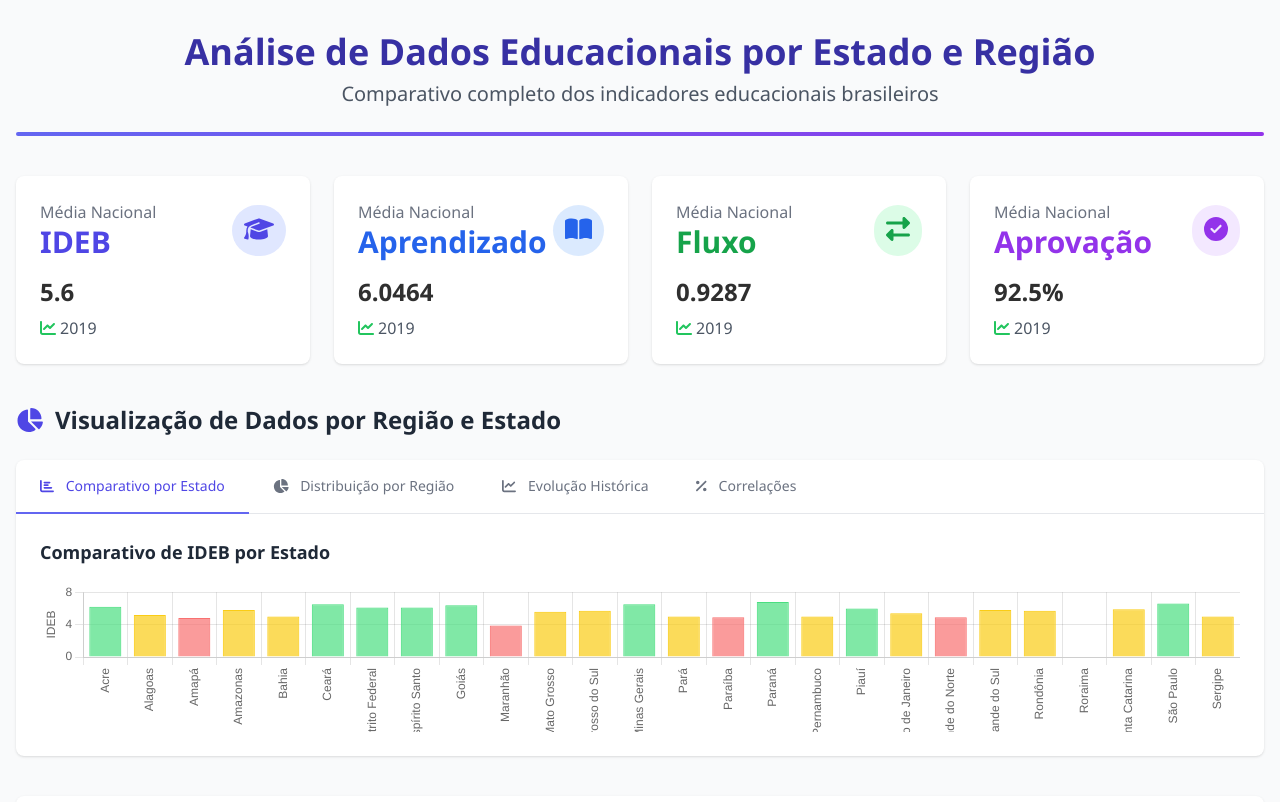
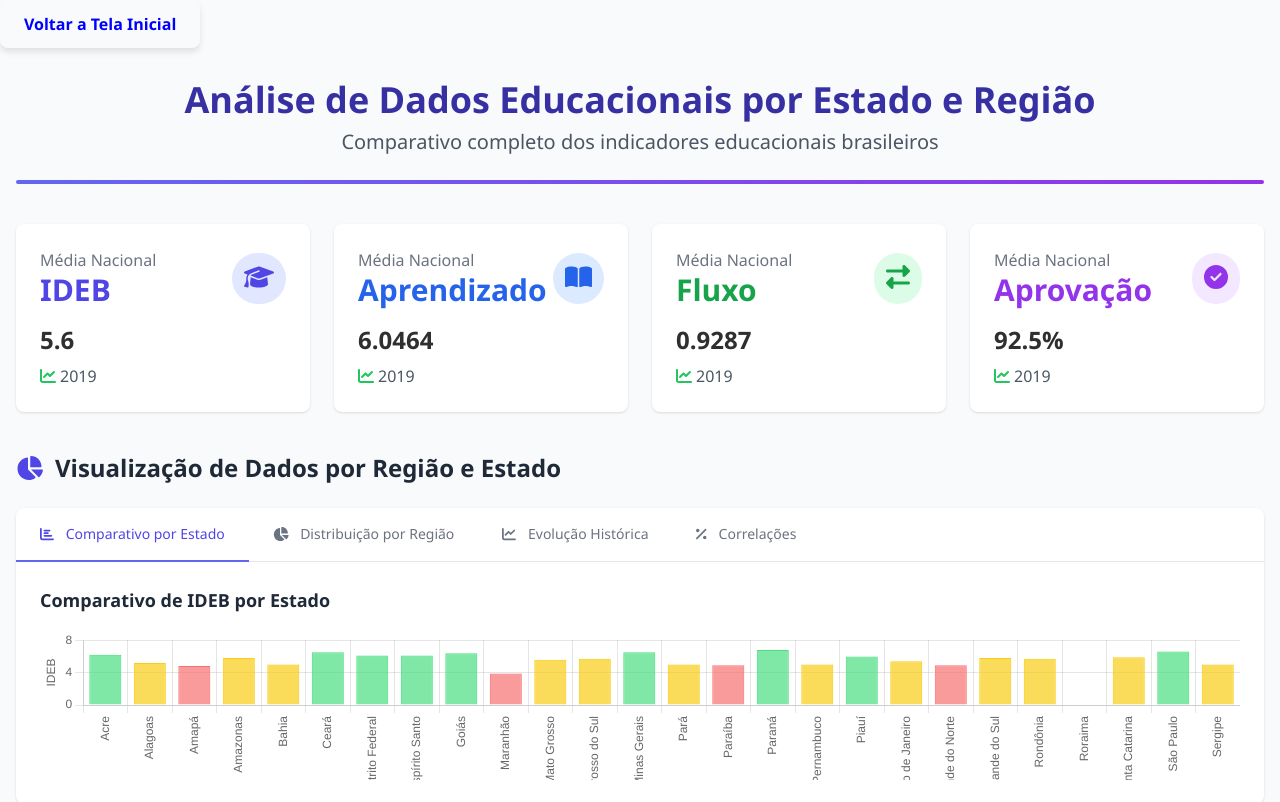
Before and after one commit to mat-frota/eduanalytics_site, a plain HTML site: page dashboard2.html in a window 1280 px wide. Shown: the top 802 px of the page. Drawn offline with nearby package versions, Linux system fonts and the light colour scheme; files that its build step writes are made by us from their sources.

Commit message:
adicionado botão para voltar a tela inicial

```diff
--- a/dashboard2.html
+++ b/dashboard2.html
@@ -8,8 +8,19 @@
     <script src="https://cdn.tailwindcss.com"></script>
     <script src="https://cdn.jsdelivr.net/npm/chart.js"></script>
     <script src="https://cdnjs.cloudflare.com/ajax/libs/font-awesome/6.4.0/js/all.min.js"></script>
+    <link rel="stylesheet" href="styles dashboard.css">
+
+
 </head>
+
 <body class="bg-gray-50">
+    <header class="navbar">
+    <div class="container">
+      <nav>
+        <a href="index.html" class="btn">Voltar a Tela Inicial</a>
+      </nav>
+    </div>
+  </header>
     <div class="container mx-auto px-4 py-8">
         <header class="mb-10 text-center">
             <h1 class="text-4xl font-bold text-indigo-800 mb-2">Análise de Dados Educacionais por Estado e Região</h1>
--- a/styles dashboard.css
+++ b/styles dashboard.css
@@ -14,3 +14,26 @@
     height: 100%;
     border: 0;
 }
+.btn {
+  display: inline-block;
+  padding: 12px 24px;
+
+  color: blue;
+  text-decoration: none;
+  font-size: 1rem;
+  font-weight: bold;
+  border-radius: 8px;
+  transition: background-color 0.3s ease, transform 0.2s ease;
+  box-shadow: 0 4px 6px rgba(0, 0, 0, 0.1);
+}
+
+.btn:hover {
+  color: black;
+  background-color: #155a8a;
+  transform: translateY(-2px);
+}
+
+.btn:active {
+  transform: translateY(0);
+  box-shadow: 0 2px 4px rgba(0, 0, 0, 0.2);
+}
```
